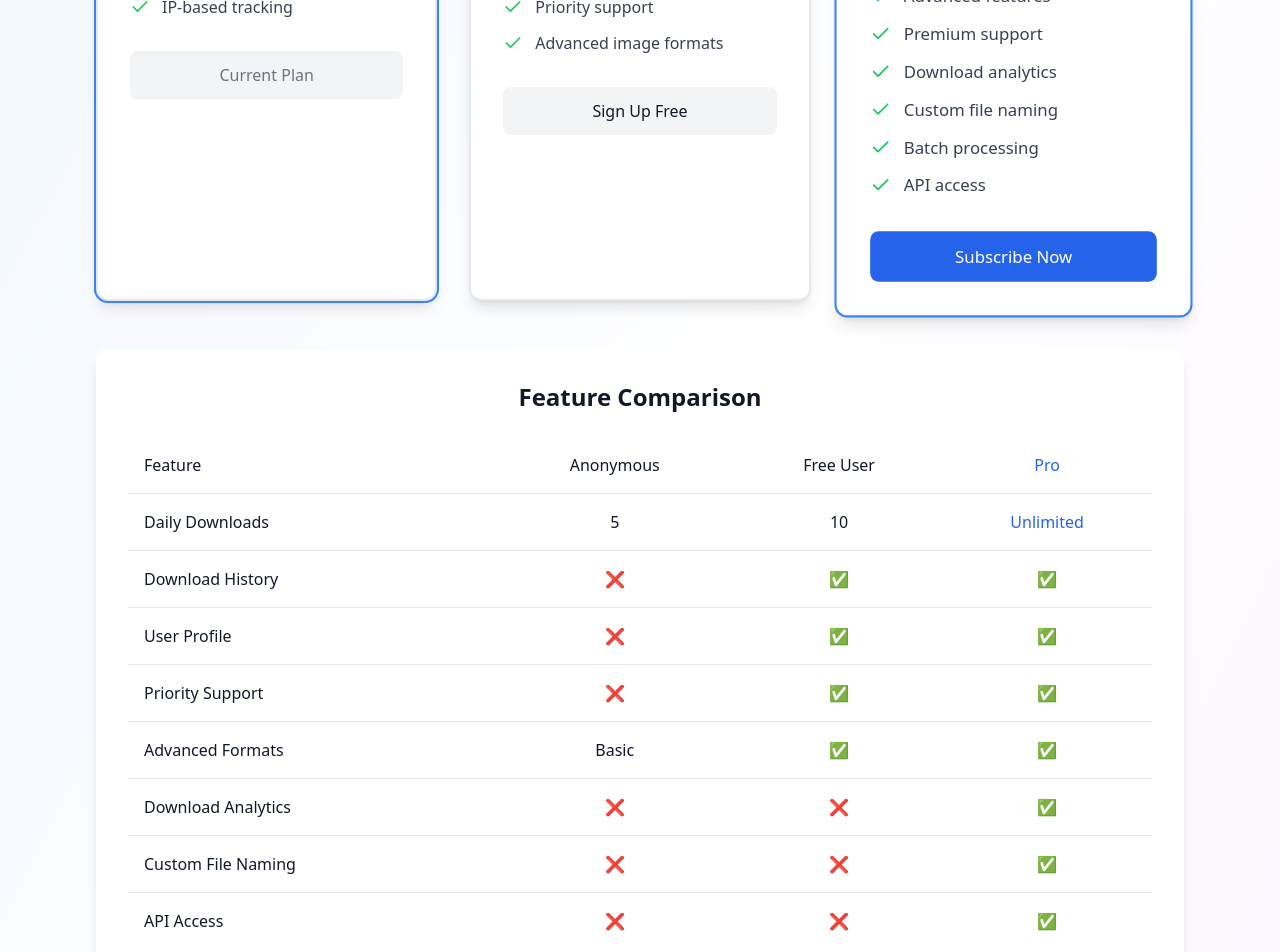
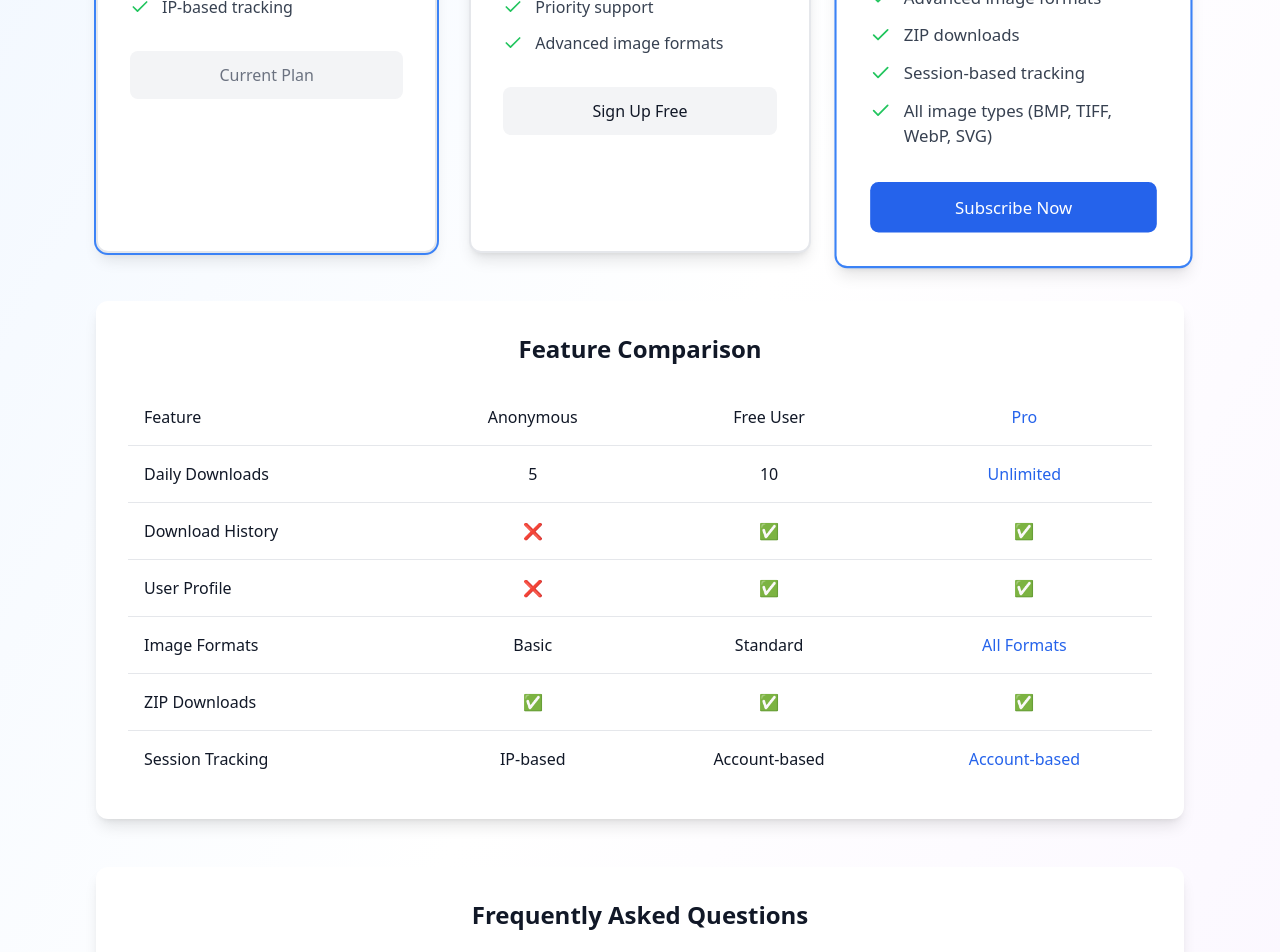
Before and after one commit to MotionSync-dev/BulkyLoad, a React (Vite) app in the folder frontend/: page /pricing in a window 1280 px wide. Shown: the part 640-1592 px from the top of the page. Built offline with nearby package versions, Linux system fonts and the light colour scheme; no server answers.

Commit message:
fix: Update Pro plan features to only show features that actually exist in the app

```diff
--- a/frontend/src/components/Pricing/PricingPage.jsx
+++ b/frontend/src/components/Pricing/PricingPage.jsx
@@ -49,13 +49,11 @@ const PricingPage = () => {
        description: 'Unlimited downloads for power users',
       features: [
         'Unlimited downloads',
-        'Priority processing',
-        'Advanced features',
-        'Premium support',
-        'Download analytics',
-        'Custom file naming',
-        'Batch processing',
-        'API access'
+        'Download history',
+        'Advanced image formats',
+        'ZIP downloads',
+        'Session-based tracking',
+        'All image types (BMP, TIFF, WebP, SVG)'
       ],
       buttonText: 'Subscribe Now',
       buttonAction: () => {
@@ -230,34 +228,22 @@ const PricingPage = () => {
                 <td className="text-center py-3 sm:py-4 px-2 sm:px-4">✅</td>
               </tr>
               <tr>
-                <td className="py-3 sm:py-4 px-2 sm:px-4 font-medium">Priority Support</td>
-                <td className="text-center py-3 sm:py-4 px-2 sm:px-4">❌</td>
+                <td className="py-3 sm:py-4 px-2 sm:px-4 font-medium">Image Formats</td>
+                <td className="text-center py-3 sm:py-4 px-2 sm:px-4">Basic</td>
+                <td className="text-center py-3 sm:py-4 px-2 sm:px-4">Standard</td>
+                <td className="text-center py-3 sm:py-4 px-2 sm:px-4 text-primary-600 font-medium">All Formats</td>
+              </tr>
+              <tr>
+                <td className="py-3 sm:py-4 px-2 sm:px-4 font-medium">ZIP Downloads</td>
+                <td className="text-center py-3 sm:py-4 px-2 sm:px-4">✅</td>
                 <td className="text-center py-3 sm:py-4 px-2 sm:px-4">✅</td>
                 <td className="text-center py-3 sm:py-4 px-2 sm:px-4">✅</td>
               </tr>
               <tr>
-                <td className="py-3 sm:py-4 px-2 sm:px-4 font-medium">Advanced Formats</td>
-                <td className="text-center py-3 sm:py-4 px-2 sm:px-4">Basic</td>
-                <td className="text-center py-3 sm:py-4 px-2 sm:px-4">✅</td>
-                <td className="text-center py-3 sm:py-4 px-2 sm:px-4">✅</td>
-              </tr>
-              <tr>
-                <td className="py-3 sm:py-4 px-2 sm:px-4 font-medium">Download Analytics</td>
-                <td className="text-center py-3 sm:py-4 px-2 sm:px-4">❌</td>
-                <td className="text-center py-3 sm:py-4 px-2 sm:px-4">❌</td>
-                <td className="text-center py-3 sm:py-4 px-2 sm:px-4">✅</td>
-              </tr>
-              <tr>
-                <td className="py-3 sm:py-4 px-2 sm:px-4 font-medium">Custom File Naming</td>
-                <td className="text-center py-3 sm:py-4 px-2 sm:px-4">❌</td>
-                <td className="text-center py-3 sm:py-4 px-2 sm:px-4">❌</td>
-                <td className="text-center py-3 sm:py-4 px-2 sm:px-4">✅</td>
-              </tr>
-              <tr>
-                <td className="py-3 sm:py-4 px-2 sm:px-4 font-medium">API Access</td>
-                <td className="text-center py-3 sm:py-4 px-2 sm:px-4">❌</td>
-                <td className="text-center py-3 sm:py-4 px-2 sm:px-4">❌</td>
-                <td className="text-center py-3 sm:py-4 px-2 sm:px-4">✅</td>
+                <td className="py-3 sm:py-4 px-2 sm:px-4 font-medium">Session Tracking</td>
+                <td className="text-center py-3 sm:py-4 px-2 sm:px-4">IP-based</td>
+                <td className="text-center py-3 sm:py-4 px-2 sm:px-4">Account-based</td>
+                <td className="text-center py-3 sm:py-4 px-2 sm:px-4 text-primary-600 font-medium">Account-based</td>
               </tr>
             </tbody>
           </table>
```
